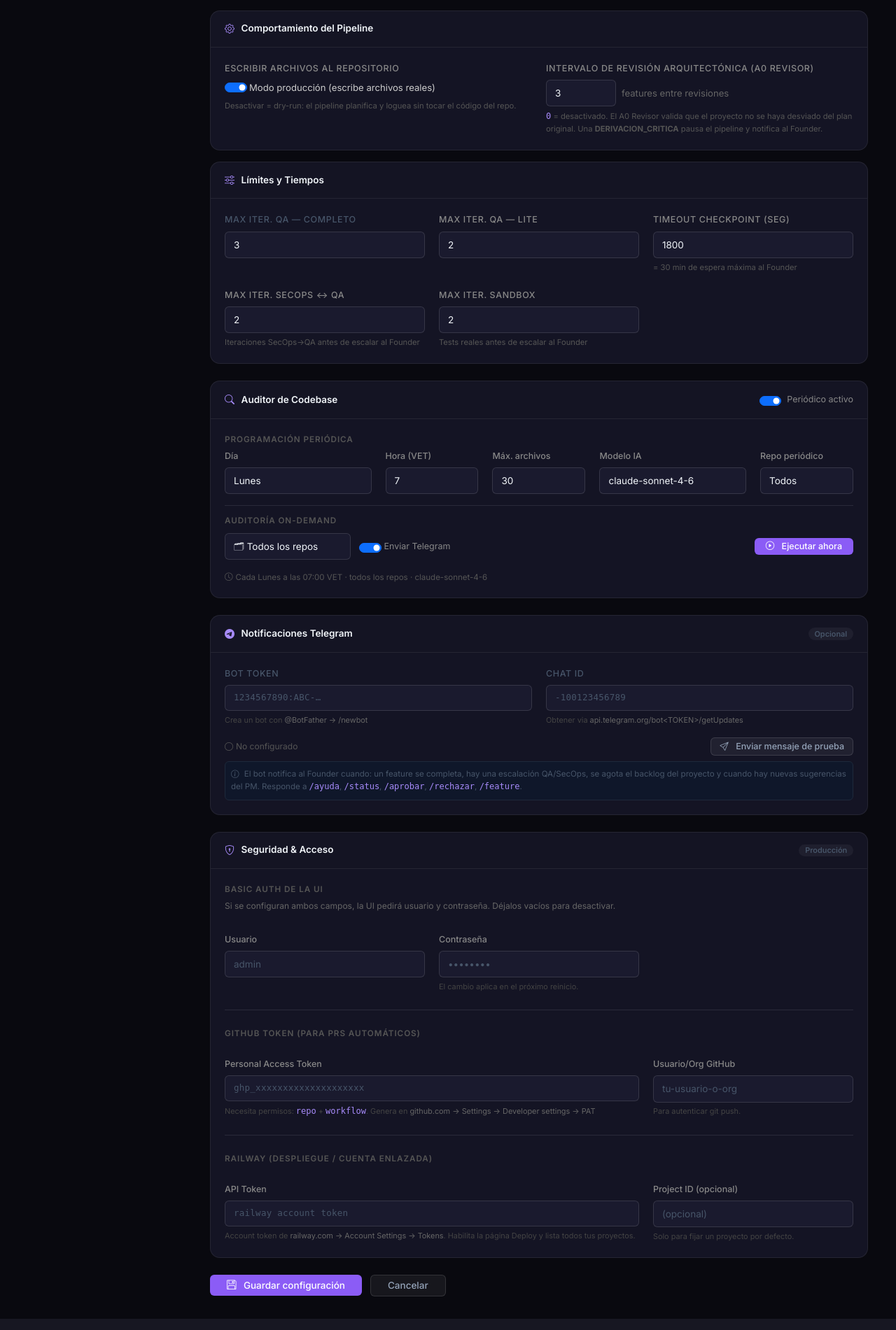
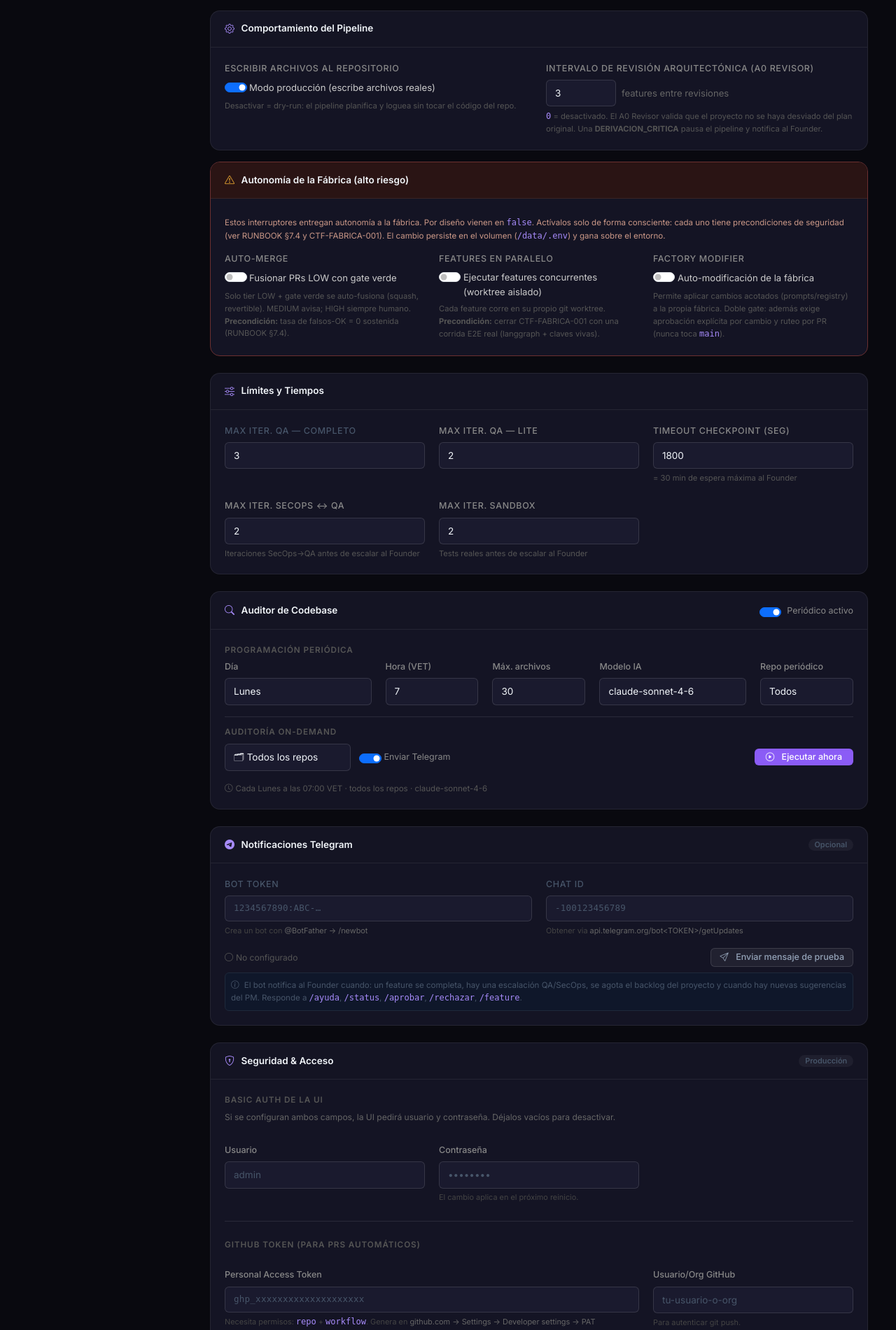
Before and after one commit to Romeromarcov/fabrica-software, a FastAPI app: page /config in a window 1280 px wide. Shown: the part 2008-3909 px from the top of the page at 70% size. Run offline with FastAPI, Linux system fonts and the light colour scheme; data that the repository does not hold is empty; parts of the project's set-up code (start-up, migrations or seed data) failed here and were passed over.

Commit message:
feat(ui-config): toggles de autonomía en /config (auto-merge, parallel, factory-modifier)
Expone AUTO_MERGE_ENABLED, PARALLEL_FEATURES_ENABLED y FACTORY_MODIFIER_ENABLED
como switches en la página de configuración, para que el Founder los active con un
clic (persiste en /data/.env, que gana sobre el entorno). El default seguro 'false'
se mantiene en config.py y en config_store DEFAULTS: la UI solo expone el opt-in.

- config_store: 3 flags en DEFAULTS (false) → round-trip por save()/load().
- server.save_config: 3 Form params (patrón checkbox 'on'->true) + new_cfg.
- config.html: card 'Autonomia (alto riesgo)' con avisos de precondicion
  (RUNBOOK 7.4 falsos-OK=0; CTF-FABRICA-001 E2E; factory_modifier doble gate).
- 5 tests (default false, persistencia true/false, .env gana sobre entorno).

Suite 679->684 verde.

Co-Authored-By: Claude Opus 4.8 <noreply@anthropic.com>
Claude-Session: https://claude.ai/code/session_01TD6YxJPE8QcRntpE14w3MP

```diff
--- a/ui/config_store.py
+++ b/ui/config_store.py
@@ -54,6 +54,11 @@ DEFAULTS = {
     "MODEL_A11": "claude-sonnet-4-6",       # A11 DevOps — Anthropic
     # Comportamiento del pipeline
     "WRITE_TO_REPO": "true",               # false = dry-run sin escribir archivos
+    # Autonomía de la fábrica (alto riesgo) — default seguro false; se activan desde la UI.
+    # El default vive aquí y en config.py; la UI persiste el opt-in en /data/.env.
+    "AUTO_MERGE_ENABLED":        "false",  # fusiona PRs LOW con gate verde (RUNBOOK §7.4)
+    "PARALLEL_FEATURES_ENABLED": "false",  # features concurrentes (CTF-FABRICA-001)
+    "FACTORY_MODIFIER_ENABLED":  "false",  # auto-modificación de la fábrica (doble gate)
     # Límites del pipeline
     "MAX_QA_ITER_COMPLETO":       "3",
     "MAX_QA_ITER_LITE":           "2",
--- a/ui/server.py
+++ b/ui/server.py
@@ -1102,6 +1102,10 @@ async def save_config(
     # Comportamiento del pipeline
     write_to_repo:      str = Form("false"),   # checkbox: "on" cuando activo, ausente si no
     arch_review_interval: int = Form(3),
+    # Autonomía de la fábrica (alto riesgo) — checkboxes: "on" si activo, ausente si no
+    auto_merge_enabled:        str = Form("false"),
+    parallel_features_enabled: str = Form("false"),
+    factory_modifier_enabled:  str = Form("false"),
     # Límites
     max_qa_completo:    int = Form(3),
     max_qa_lite:        int = Form(2),
@@ -1147,6 +1151,9 @@ async def save_config(
         "MODEL_A8":  model_a8,
         "MODEL_A11": model_a11,
         "WRITE_TO_REPO":        "true" if write_to_repo == "on" else "false",
+        "AUTO_MERGE_ENABLED":        "true" if auto_merge_enabled == "on" else "false",
+        "PARALLEL_FEATURES_ENABLED": "true" if parallel_features_enabled == "on" else "false",
+        "FACTORY_MODIFIER_ENABLED":  "true" if factory_modifier_enabled == "on" else "false",
         "ARCH_REVIEW_INTERVAL": arch_review_interval,
         "MAX_QA_ITER_COMPLETO":       max_qa_completo,
         "MAX_QA_ITER_LITE":           max_qa_lite,
--- a/ui/templates/config.html
+++ b/ui/templates/config.html
@@ -511,6 +511,81 @@
           <div class="form-text" style="font-size:.7rem;color:#555">
             <code>0</code> = desactivado. El A0 Revisor valida que el proyecto no se haya desviado del plan original.
             Una <strong>DERIVACION_CRITICA</strong> pausa el pipeline y notifica al Founder.
+          </div>
+        </div>
+
+      </div>
+    </div>
+  </div>
+
+  <!-- ── Autonomía (alto riesgo) ──────────────────────────────────────────── -->
+  <div class="card mb-4" style="border:1px solid #6b3030">
+    <div class="card-header" style="background:#2a1414">
+      <i class="bi bi-exclamation-triangle" style="color:#e0a030"></i>
+      <span class="card-header-title">Autonomía de la Fábrica (alto riesgo)</span>
+    </div>
+    <div class="card-body">
+      <div class="form-text" style="font-size:.72rem;color:#c98; margin-bottom:.75rem">
+        Estos interruptores entregan autonomía a la fábrica. Por diseño vienen en <code>false</code>.
+        Actívalos solo de forma consciente: cada uno tiene precondiciones de seguridad (ver RUNBOOK §7.4
+        y CTF-FABRICA-001). El cambio persiste en el volumen (<code>/data/.env</code>) y gana sobre el entorno.
+      </div>
+      <div class="row g-3">
+
+        <!-- AUTO_MERGE_ENABLED -->
+        <div class="col-md-4">
+          <label class="form-label" style="font-size:.78rem;color:#888;text-transform:uppercase;letter-spacing:.05em">
+            Auto-merge
+          </label>
+          <div class="form-check form-switch mb-0 mt-1">
+            <input class="form-check-input" type="checkbox" role="switch"
+                   id="autoMergeSwitch" name="auto_merge_enabled"
+                   {% if cfg.get('AUTO_MERGE_ENABLED', 'false') == 'true' %}checked{% endif %}>
+            <label class="form-check-label" for="autoMergeSwitch" style="font-size:.82rem;color:#ccc">
+              Fusionar PRs LOW con gate verde
+            </label>
+          </div>
+          <div class="form-text" style="font-size:.7rem;color:#555">
+            Solo tier LOW + gate verde se auto-fusiona (squash, revertible). MEDIUM avisa; HIGH siempre humano.
+            <strong>Precondición:</strong> tasa de falsos-OK = 0 sostenida (RUNBOOK §7.4).
+          </div>
+        </div>
+
+        <!-- PARALLEL_FEATURES_ENABLED -->
+        <div class="col-md-4">
+          <label class="form-label" style="font-size:.78rem;color:#888;text-transform:uppercase;letter-spacing:.05em">
+            Features en paralelo
+          </label>
+          <div class="form-check form-switch mb-0 mt-1">
+            <input class="form-check-input" type="checkbox" role="switch"
+                   id="parallelSwitch" name="parallel_features_enabled"
+                   {% if cfg.get('PARALLEL_FEATURES_ENABLED', 'false') == 'true' %}checked{% endif %}>
+            <label class="form-check-label" for="parallelSwitch" style="font-size:.82rem;color:#ccc">
+              Ejecutar features concurrentes (worktree aislado)
+            </label>
+          </div>
+          <div class="form-text" style="font-size:.7rem;color:#555">
+            Cada feature corre en su propio git worktree. <strong>Precondición:</strong> cerrar
+            CTF-FABRICA-001 con una corrida E2E real (langgraph + claves vivas).
+          </div>
+        </div>
+
+        <!-- FACTORY_MODIFIER_ENABLED -->
+        <div class="col-md-4">
+          <label class="form-label" style="font-size:.78rem;color:#888;text-transform:uppercase;letter-spacing:.05em">
+            Factory Modifier
+          </label>
+          <div class="form-check form-switch mb-0 mt-1">
+            <input class="form-check-input" type="checkbox" role="switch"
+                   id="factoryModifierSwitch" name="factory_modifier_enabled"
+                   {% if cfg.get('FACTORY_MODIFIER_ENABLED', 'false') == 'true' %}checked{% endif %}>
+            <label class="form-check-label" for="factoryModifierSwitch" style="font-size:.82rem;color:#ccc">
+              Auto-modificación de la fábrica
+            </label>
+          </div>
+          <div class="form-text" style="font-size:.7rem;color:#555">
+            Permite aplicar cambios acotados (prompts/registry) a la propia fábrica. Doble gate:
+            además exige aprobación explícita por cambio y ruteo por PR (nunca toca <code>main</code>).
           </div>
         </div>
 
```
Also changed, not shown: tests/test_config_store_autonomy.py (added, +59 -0 lines).
